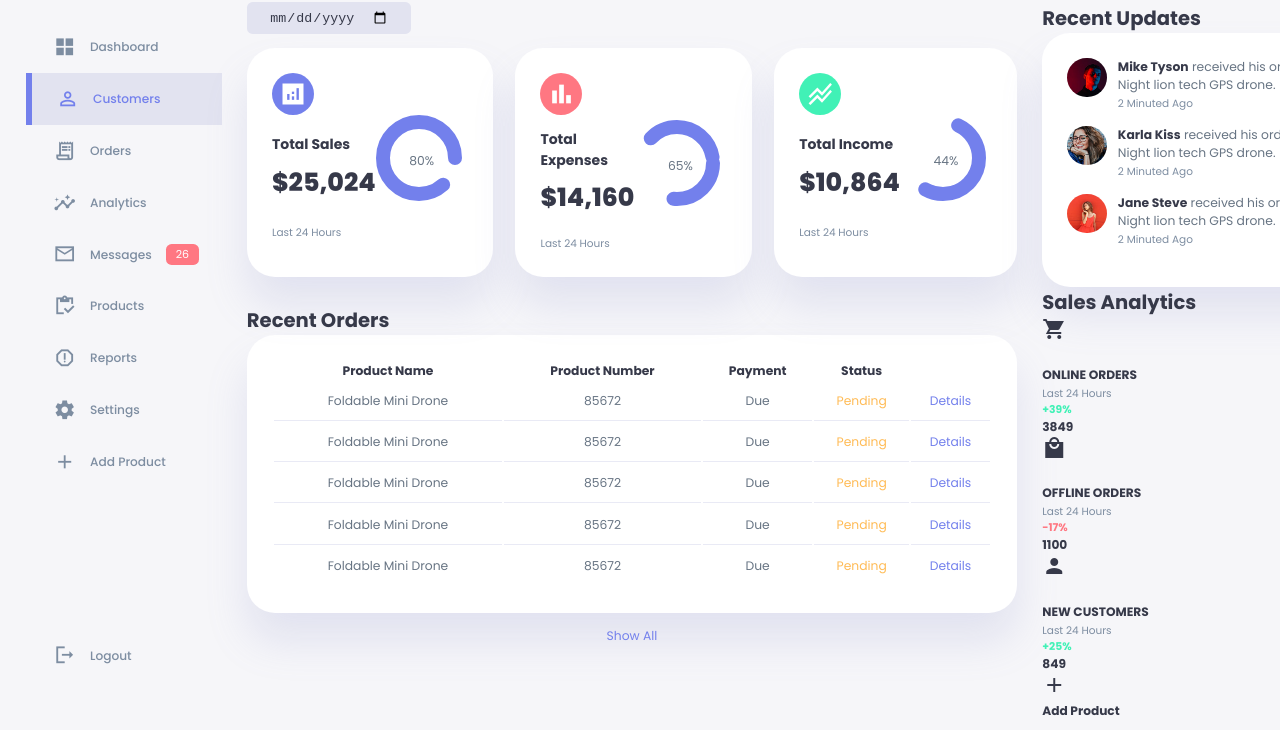
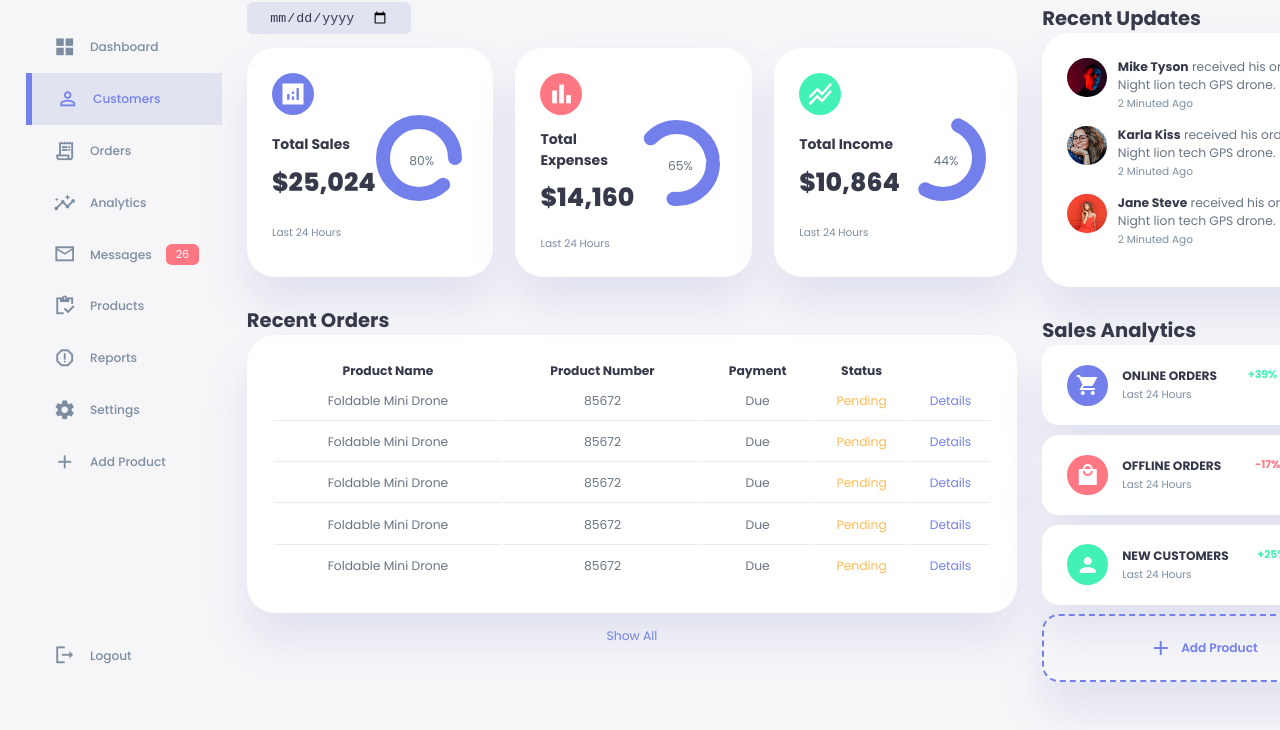
Before and after one commit to vtorresm/admin-dashboard, a plain HTML site: page index.html in a window 1280 px wide. Shown: the part 70-800 px from the top of the page. Drawn offline with Linux system fonts and the light colour scheme.

Commit message:
Seccción derecha estilos (Sales Analytics)

```diff
--- a/css/styles.css
+++ b/css/styles.css
@@ -448,3 +448,71 @@ main .recent-orders a {
   gap: 1rem;
   margin-bottom: 1rem;
 }
+
+/* =============== SALES ANALYTICS =============== */
+.right .sales-analytics {
+  margin-top: 2rem;
+}
+
+.right.sales-analytics h2 {
+  margin-bottom: 0.8rem;
+}
+
+.right .sales-analytics .item {
+  background: var(--color-white);
+  display: flex;
+  align-items: center;
+  gap: 1rem;
+  margin-bottom: 0.7rem;
+  padding: 1.4rem var(--card-padding);
+  border-radius: var(--border-radius-3);
+  box-shadow: var(--box-shadow);
+  transition: all 300ms ease;
+}
+
+.right .sales-analytics .item:hover {
+  box-shadow: none;
+}
+
+.right .sales-analytics .item .right {
+  display: flex;
+  justify-content: space-between;
+  align-items: start;
+  margin: 0;
+  width: 100%;
+}
+
+.right .sales-analytics .item .icon {
+  padding: 0.6rem;
+  color: var(--color-white);
+  border-radius: 50%;
+  background: var(--color-primary);
+  display: flex;
+}
+
+.right .sales-analytics .item.offline .icon {
+  background: var(--color-danger);
+}
+
+.right .sales-analytics .item.customers .icon {
+  background: var(--color-success);
+}
+
+.right .sales-analytics .add-product {
+  background-color: transparent;
+  border: 2px dashed var(--color-primary);
+  color: var(--color-primary);
+  display: flex;
+  align-items: center;
+  justify-content: center;
+}
+
+.right .sales-analytics .add-product div {
+  display: flex;
+  align-items: center;
+  gap: 0.6rem;
+}
+
+.right .sales-analytics .add-product div h3 {
+  font-weight: 600;
+}
```
